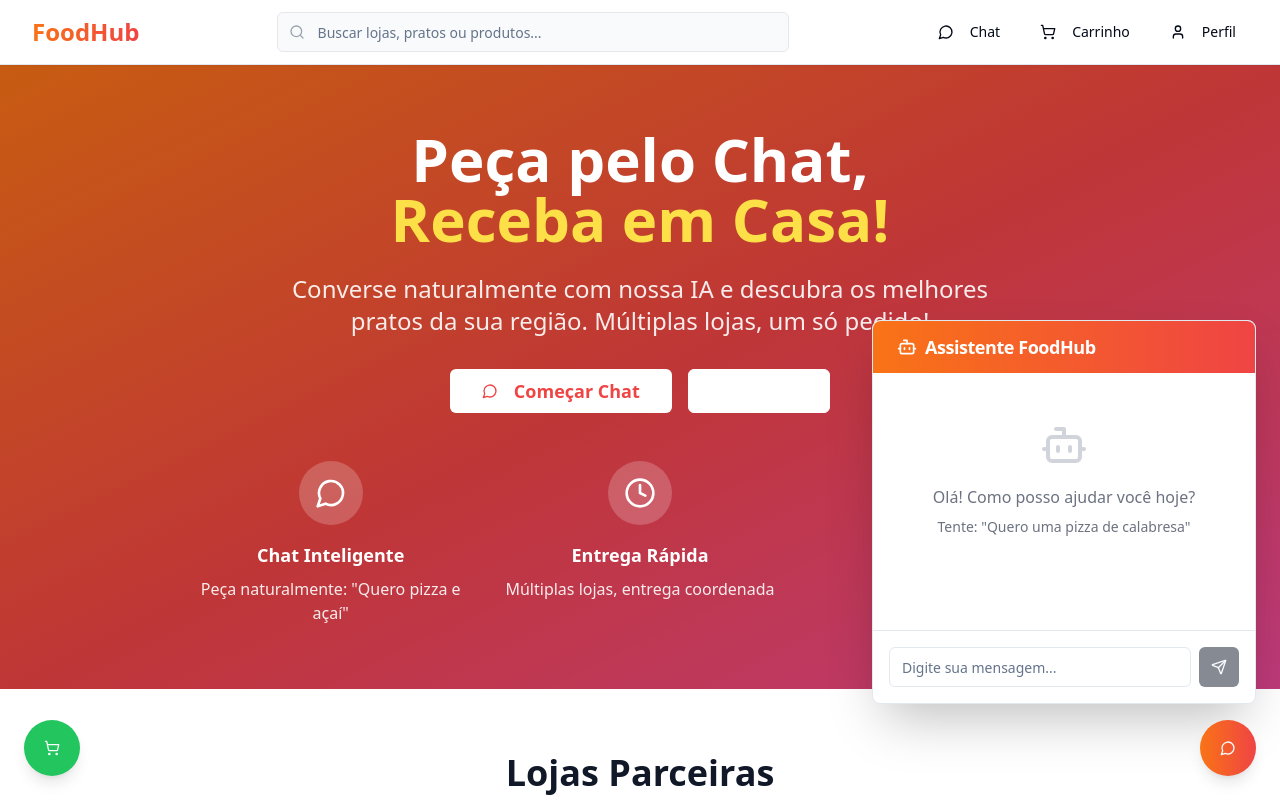
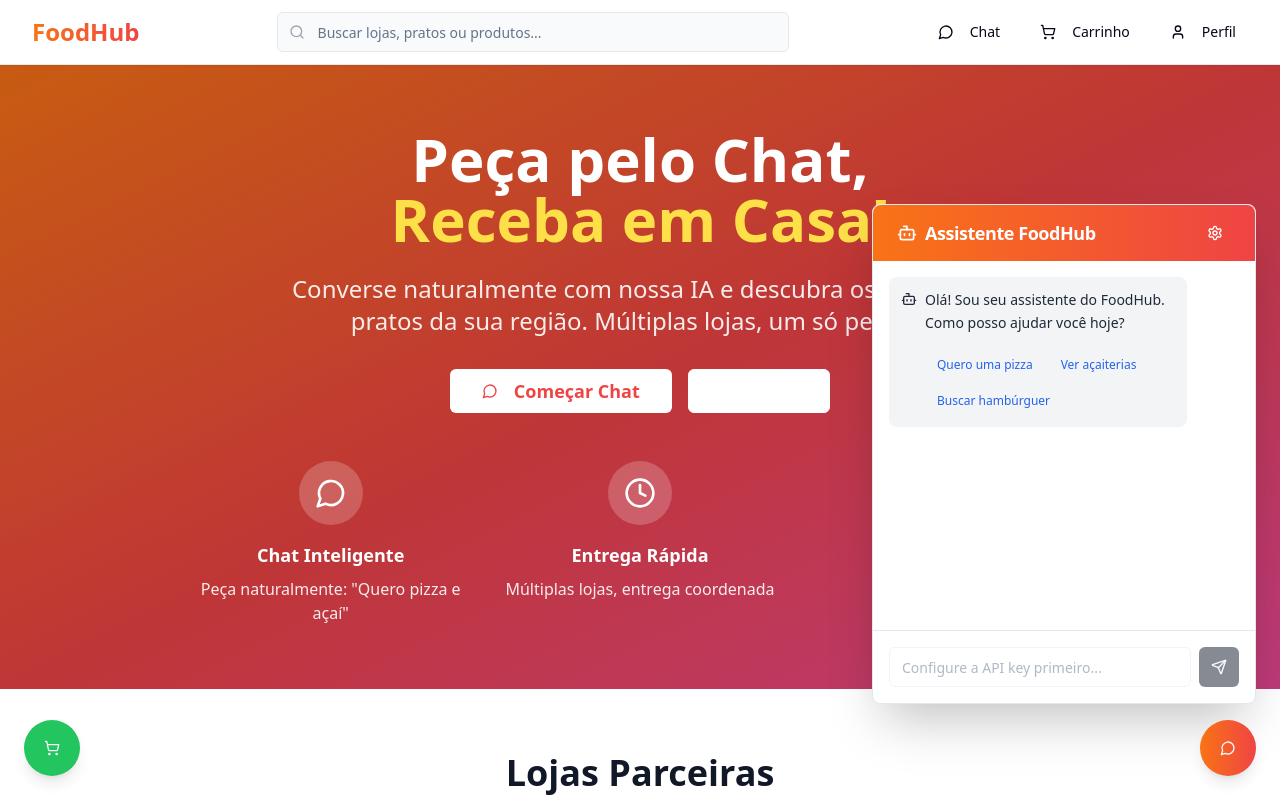
Before and after one commit to samueldng/yummy-market-chat, a React (Vite) app: page / in a window 1280 px wide. Both pictures are taken after a click on the button 1228 px from the left and 748 px from the top of the page. Shown: the top 800 px of the page. Built offline with nearby package versions, Linux system fonts and the light colour scheme.

Commit message:
Feat: Integrate Gemini API for chat functionality
Integrate the Gemini API into the ChatContext to enable functional chat features. The chat will now use the Gemini API for processing messages and generating responses.

```diff
--- a/src/components/ChatInterface.tsx
+++ b/src/components/ChatInterface.tsx
@@ -3,15 +3,22 @@ import React, { useState, useRef, useEffect } from 'react';
 import { Card, CardContent, CardHeader, CardTitle } from '@/components/ui/card';
 import { Button } from '@/components/ui/button';
 import { Input } from '@/components/ui/input';
-import { Send, MessageCircle, Bot, User } from 'lucide-react';
+import { Send, MessageCircle, Bot, User, Settings, Eye, EyeOff } from 'lucide-react';
 import { useChatContext } from '@/contexts/ChatContext';
 import ProductCarousel from '@/components/ProductCarousel';
 
 const ChatInterface = () => {
   const [isOpen, setIsOpen] = useState(false);
   const [inputValue, setInputValue] = useState('');
-  const { messages, isLoading, sendMessage } = useChatContext();
+  const [showSettings, setShowSettings] = useState(false);
+  const [showApiKey, setShowApiKey] = useState(false);
+  const [tempApiKey, setTempApiKey] = useState('');
+  const { messages, isLoading, apiKey, setApiKey, sendMessage, clearChat } = useChatContext();
   const messagesEndRef = useRef<HTMLDivElement>(null);
+
+  useEffect(() => {
+    setTempApiKey(apiKey);
+  }, [apiKey]);
 
   const scrollToBottom = () => {
     messagesEndRef.current?.scrollIntoView({ behavior: 'smooth' });
@@ -35,8 +42,13 @@ const ChatInterface = () => {
     }
   };
 
+  const handleSaveApiKey = () => {
+    setApiKey(tempApiKey);
+    setShowSettings(false);
+  };
+
   const renderMessageContent = (message: any) => {
-    if (message.intent === 'descobrir_lojas' && message.data) {
+    if (message.intent === 'descobrir_lojas' && message.data?.storeType) {
       return (
         <div className="space-y-3">
           <p>{message.content}</p>
@@ -44,7 +56,7 @@ const ChatInterface = () => {
         </div>
       );
     }
-    return <p>{message.content}</p>;
+    return <p className="text-sm leading-relaxed">{message.content}</p>;
   };
 
   return (
@@ -60,32 +72,80 @@ const ChatInterface = () => {
 
       {/* Chat Interface */}
       {isOpen && (
-        <Card className="fixed bottom-24 right-6 w-96 h-96 flex flex-col shadow-2xl z-40 animate-scale-in">
+        <Card className="fixed bottom-24 right-6 w-96 h-[500px] flex flex-col shadow-2xl z-40 animate-scale-in">
           <CardHeader className="bg-gradient-to-r from-orange-500 to-red-500 text-white rounded-t-lg py-3">
-            <CardTitle className="flex items-center text-lg">
-              <Bot className="h-5 w-5 mr-2" />
-              Assistente FoodHub
+            <CardTitle className="flex items-center justify-between text-lg">
+              <div className="flex items-center">
+                <Bot className="h-5 w-5 mr-2" />
+                Assistente FoodHub
+              </div>
+              <div className="flex items-center space-x-2">
+                <Button
+                  variant="ghost"
+                  size="sm"
+                  onClick={() => setShowSettings(!showSettings)}
+                  className="text-white hover:bg-white/20 h-8 w-8 p-0"
+                >
+                  <Settings className="h-4 w-4" />
+                </Button>
+              </div>
             </CardTitle>
           </CardHeader>
+
+          {/* Settings Panel */}
+          {showSettings && (
+            <div className="p-4 border-b bg-gray-50">
+              <div className="space-y-3">
+                <label className="text-sm font-medium text-gray-700">
+                  Chave da API Gemini:
+                </label>
+                <div className="flex space-x-2">
+                  <div className="relative flex-1">
+                    <Input
+                      type={showApiKey ? "text" : "password"}
+                      value={tempApiKey}
+                      onChange={(e) => setTempApiKey(e.target.value)}
+                      placeholder="Cole sua API key do Google Gemini aqui"
+                      className="pr-10"
+                    />
+                    <Button
+                      type="button"
+                      variant="ghost"
+                      size="sm"
+                      className="absolute right-0 top-0 h-full px-3 hover:bg-transparent"
+                      onClick={() => setShowApiKey(!showApiKey)}
+                    >
+                      {showApiKey ? <EyeOff className="h-4 w-4" /> : <Eye className="h-4 w-4" />}
+                    </Button>
+                  </div>
+                </div>
+                <div className="flex space-x-2">
+                  <Button size="sm" onClick={handleSaveApiKey} className="flex-1">
+                    Salvar
+                  </Button>
+                  <Button size="sm" variant="outline" onClick={clearChat}>
+                    Limpar Chat
+                  </Button>
+                </div>
+                {!apiKey && (
+                  <p className="text-xs text-amber-600 bg-amber-50 p-2 rounded">
+                    Configure sua API key do Gemini para usar o chat
+                  </p>
+                )}
+              </div>
+            </div>
+          )}
 
           <CardContent className="flex-1 flex flex-col p-0">
             {/* Messages */}
             <div className="flex-1 overflow-y-auto p-4 space-y-4">
-              {messages.length === 0 && (
-                <div className="text-center text-gray-500 py-8">
-                  <Bot className="h-12 w-12 mx-auto mb-4 text-gray-300" />
-                  <p>Olá! Como posso ajudar você hoje?</p>
-                  <p className="text-sm mt-2">Tente: "Quero uma pizza de calabresa"</p>
-                </div>
-              )}
-
               {messages.map((message) => (
                 <div
                   key={message.id}
                   className={`flex ${message.role === 'user' ? 'justify-end' : 'justify-start'}`}
                 >
                   <div
-                    className={`max-w-[80%] p-3 rounded-lg ${
+                    className={`max-w-[85%] p-3 rounded-lg ${
                       message.role === 'user'
                         ? 'bg-blue-500 text-white'
                         : 'bg-gray-100 text-gray-800'
@@ -95,21 +155,19 @@ const ChatInterface = () => {
                       {message.role === 'assistant' && (
                         <Bot className="h-4 w-4 mt-0.5 flex-shrink-0" />
                       )}
-                      {message.role === 'user' && (
-                        <User className="h-4 w-4 mt-0.5 flex-shrink-0" />
-                      )}
                       <div className="flex-1">
                         {renderMessageContent(message)}
 
-                        {message.suggestions && (
-                          <div className="mt-2 space-y-1">
+                        {message.suggestions && message.suggestions.length > 0 && (
+                          <div className="mt-3 space-y-1">
                             {message.suggestions.map((suggestion, index) => (
                               <Button
                                 key={index}
                                 variant="ghost"
                                 size="sm"
-                                className="text-xs h-6 text-blue-600 hover:text-blue-800"
+                                className="text-xs h-7 text-blue-600 hover:text-blue-800 hover:bg-blue-50 mr-1 mb-1"
                                 onClick={() => sendMessage(suggestion)}
+                                disabled={isLoading}
                               >
                                 {suggestion}
                               </Button>
@@ -147,13 +205,13 @@ const ChatInterface = () => {
                   value={inputValue}
                   onChange={(e) => setInputValue(e.target.value)}
                   onKeyPress={handleKeyPress}
-                  placeholder="Digite sua mensagem..."
-                  disabled={isLoading}
+                  placeholder={apiKey ? "Digite sua mensagem..." : "Configure a API key primeiro..."}
+                  disabled={isLoading || !apiKey}
                   className="flex-1"
                 />
                 <Button
                   onClick={handleSendMessage}
-                  disabled={!inputValue.trim() || isLoading}
+                  disabled={!inputValue.trim() || isLoading || !apiKey}
                   size="icon"
                 >
                   <Send className="h-4 w-4" />
--- a/src/contexts/ChatContext.tsx
+++ b/src/contexts/ChatContext.tsx
@@ -1,6 +1,6 @@
 
-import React, { createContext, useContext, useState, useEffect } from 'react';
-import { supabase } from '@/lib/supabase';
+import React, { createContext, useContext, useState } from 'react';
+import { processWithGemini } from '@/lib/gemini';
 
 interface ChatMessage {
   id: string;
@@ -15,6 +15,8 @@ interface ChatMessage {
 interface ChatContextType {
   messages: ChatMessage[];
   isLoading: boolean;
+  apiKey: string;
+  setApiKey: (key: string) => void;
   sendMessage: (message: string) => Promise<void>;
   clearChat: () => void;
 }
@@ -30,10 +32,31 @@ export const useChatContext = () => {
 };
 
 export const ChatProvider = ({ children }: { children: React.ReactNode }) => {
-  const [messages, setMessages] = useState<ChatMessage[]>([]);
+  const [messages, setMessages] = useState<ChatMessage[]>([
+    {
+      id: 'welcome',
+      role: 'assistant',
+      content: 'Olá! Sou seu assistente do FoodHub. Como posso ajudar você hoje?',
+      timestamp: new Date(),
+      intent: 'saudacao',
+      suggestions: ['Quero uma pizza', 'Ver açaiterias', 'Buscar hambúrguer']
+    }
+  ]);
   const [isLoading, setIsLoading] = useState(false);
+  const [apiKey, setApiKey] = useState('');
 
   const sendMessage = async (message: string) => {
+    if (!apiKey.trim()) {
+      const errorMessage: ChatMessage = {
+        id: Date.now().toString(),
+        role: 'assistant',
+        content: 'Por favor, configure sua chave da API do Gemini primeiro.',
+        timestamp: new Date(),
+      };
+      setMessages(prev => [...prev, errorMessage]);
+      return;
+    }
+
     setIsLoading(true);
 
     const userMessage: ChatMessage = {
@@ -46,8 +69,9 @@ export const ChatProvider = ({ children }: { children: React.ReactNode }) => {
     setMessages(prev => [...prev, userMessage]);
 
     try {
-      // Aqui será integrada a API do Gemini
-      const response = await processMessageWithGemini(message);
+      console.log('Enviando mensagem para Gemini:', message);
+      const response = await processWithGemini(message, apiKey);
+      console.log('Resposta do Gemini:', response);
 
       const assistantMessage: ChatMessage = {
         id: (Date.now() + 1).toString(),
@@ -61,12 +85,13 @@ export const ChatProvider = ({ children }: { children: React.ReactNode }) => {
 
       setMessages(prev => [...prev, assistantMessage]);
     } catch (error) {
-      console.error('Error processing message:', error);
+      console.error('Erro ao processar mensagem:', error);
       const errorMessage: ChatMessage = {
         id: (Date.now() + 1).toString(),
         role: 'assistant',
-        content: 'Desculpe, ocorreu um erro. Tente novamente.',
+        content: 'Desculpe, ocorreu um erro ao processar sua mensagem. Verifique sua chave da API e tente novamente.',
         timestamp: new Date(),
+        suggestions: ['Tentar novamente', 'Verificar API key']
       };
       setMessages(prev => [...prev, errorMessage]);
     } finally {
@@ -74,34 +99,25 @@ export const ChatProvider = ({ children }: { children: React.ReactNode }) => {
     }
   };
 
-  const processMessageWithGemini = async (message: string) => {
-    // Simulação da resposta da IA - será substituída pela API real do Gemini
-    const responses = [
+  const clearChat = () => {
+    setMessages([
       {
-        intent: 'descobrir_lojas',
-        message: 'Encontrei algumas opções incríveis para você! Que tal dar uma olhada nestas pizzarias populares?',
-        data: { storeType: 'pizzaria' },
-        suggestions: ['Ver cardápio', 'Localização', 'Horário de funcionamento']
-      },
-      {
-        intent: 'adicionar_item',
-        message: 'Ótima escolha! Adicionei a pizza de calabresa ao seu carrinho. Quer algo para beber também?',
-        data: { productId: '1', quantity: 1 },
-        suggestions: ['Adicionar bebida', 'Ver carrinho', 'Continuar comprando']
+        id: 'welcome',
+        role: 'assistant',
+        content: 'Olá! Sou seu assistente do FoodHub. Como posso ajudar você hoje?',
+        timestamp: new Date(),
+        intent: 'saudacao',
+        suggestions: ['Quero uma pizza', 'Ver açaiterias', 'Buscar hambúrguer']
       }
-    ];
-
-    return responses[Math.floor(Math.random() * responses.length)];
-  };
-
-  const clearChat = () => {
-    setMessages([]);
+    ]);
   };
 
   return (
     <ChatContext.Provider value={{
       messages,
       isLoading,
+      apiKey,
+      setApiKey,
       sendMessage,
       clearChat,
     }}>
```
Also changed, not shown: src/lib/gemini.ts (+33 -24 lines).
